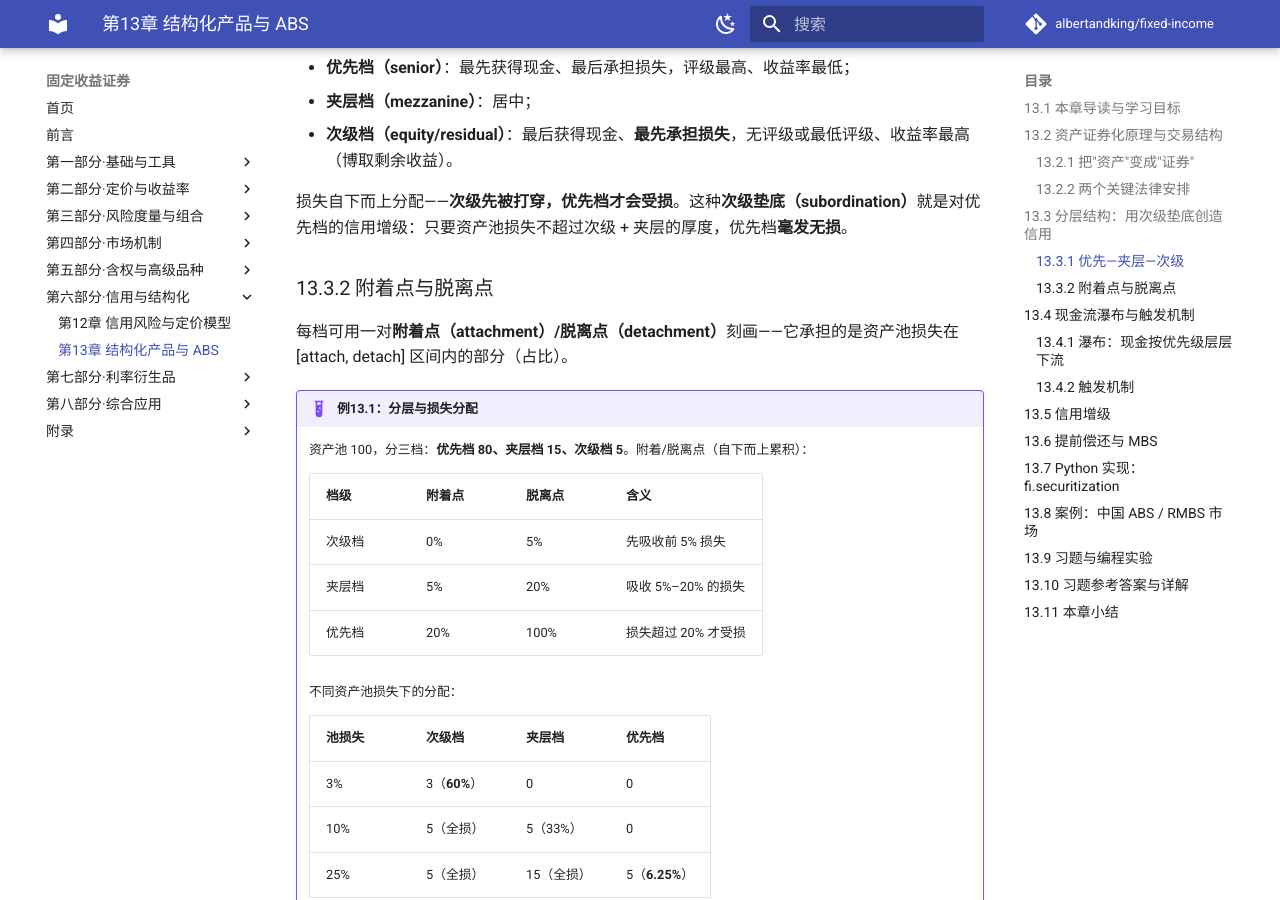
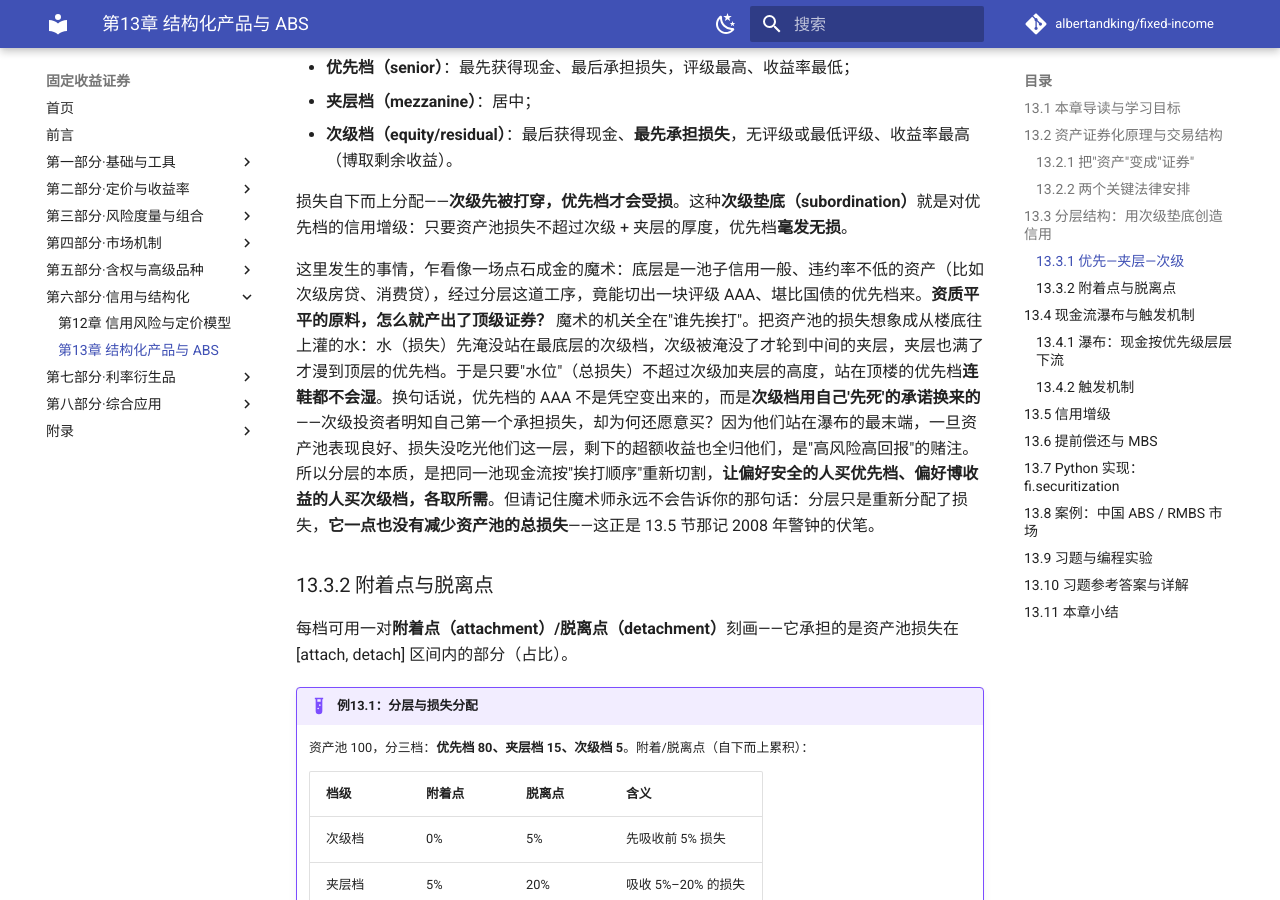
Before and after one commit to albertandking/fixed-income, an MkDocs documentation site: the page built from book/part6/13-structured-products.md, in a window 1280 px wide and 900 px high, scrolled down 1749 px. Built offline with MkDocs 1.6.1 and Material for MkDocs 9.7.7, drawn with Linux system fonts in a browser that asks for light colours; comment, search, counter and statistics services are not loaded; some of the changed text lies outside the part shown.

Commit message:
第13章散文加厚：13.3分层'凭空造AAA'魔术=按挨打顺序切割、13.6 MBS提前偿还=借款人的期权与负凸性再现

```diff
--- a/book/part6/13-structured-products.md
+++ b/book/part6/13-structured-products.md
@@ -60,6 +60,8 @@
 - **次级档（equity/residual）**：最后获得现金、**最先承担损失**，无评级或最低评级、收益率最高（博取剩余收益）。
 
 损失自下而上分配——**次级先被打穿，优先档才会受损**。这种**次级垫底（subordination）**就是对优先档的信用增级：只要资产池损失不超过次级 + 夹层的厚度，优先档**毫发无损**。
+
+这里发生的事情，乍看像一场点石成金的魔术：底层是一池子信用一般、违约率不低的资产（比如次级房贷、消费贷），经过分层这道工序，竟能切出一块评级 AAA、堪比国债的优先档来。**资质平平的原料，怎么就产出了顶级证券？** 魔术的机关全在"谁先挨打"。把资产池的损失想象成从楼底往上灌的水：水（损失）先淹没站在最底层的次级档，次级被淹没了才轮到中间的夹层，夹层也满了才漫到顶层的优先档。于是只要"水位"（总损失）不超过次级加夹层的高度，站在顶楼的优先档**连鞋都不会湿**。换句话说，优先档的 AAA 不是凭空变出来的，而是**次级档用自己'先死'的承诺换来的**——次级投资者明知自己第一个承担损失，却为何还愿意买？因为他们站在瀑布的最末端，一旦资产池表现良好、损失没吃光他们这一层，剩下的超额收益也全归他们，是"高风险高回报"的赌注。所以分层的本质，是把同一池现金流按"挨打顺序"重新切割，**让偏好安全的人买优先档、偏好博收益的人买次级档，各取所需**。但请记住魔术师永远不会告诉你的那句话：分层只是重新分配了损失，**它一点也没有减少资产池的总损失**——这正是 13.5 节那记 2008 年警钟的伏笔。
 
 ### 13.3.2 附着点与脱离点
 
@@ -142,6 +144,8 @@
 - **延展风险（extension）**：利率上行→提前还款放缓→久期被动拉长，正好在利率上行时受损更多。
 
 提前还款常用 **PSA 模型**（提前还款速度的标准曲线）刻画。MBS 的这种"利率一动、现金流就变"的特性，使其分析与第10章可赎回债一脉相承——都是嵌入了借款人的"提前偿还期权"。
+
+把这层关系说透，MBS 的全部风险就豁然开朗了：**每一个房贷借款人，手里都攥着一份免费的"提前还款期权"**，而买 MBS 的投资者，就是这份期权的卖方。这和第10章可赎回债里"投资者卖给发行人赎回权"是同一个剧本，只不过行权方从企业换成了千千万万的购房者。利率一降，借款人就像可赎回债的发行人那样行权——把高息旧贷提前结清、再融一笔便宜的新贷，于是本金哗哗回流到 MBS 投资者手上，可投资者只能拿着这笔钱去买如今更低利率的资产（**收缩风险**）。利率一升，借款人则反其道而行、能拖就拖着不还，MBS 的久期被动地越拉越长，偏偏卡在利率上行、最不该久期变长的时候（**延展风险**）。两头都对投资者不利——这正是第6章那个"负凸性"的活生生再现：**该涨的时候涨不动（本金被提前还掉），该短的时候短不了（没人愿意提前还）**。所以 MBS 投资者收到的那一点额外利差，本质和可赎回债的高票息一样，是为卖出这份"借款人期权"所收的权利金。
 
 !!! tip "MBS 的现金流建模"
     严格的 MBS 定价要把利率路径、提前还款行为、违约一起放进蒙特卡洛模拟。本书 `fi.securitization` 聚焦"分层 + 瀑布"的机制；提前还款可作为对资产池现金流的前置调整（习题给出思路）。QuantLib 的 ABS/MBS 支持有限，实务多用专门的现金流引擎。
```
